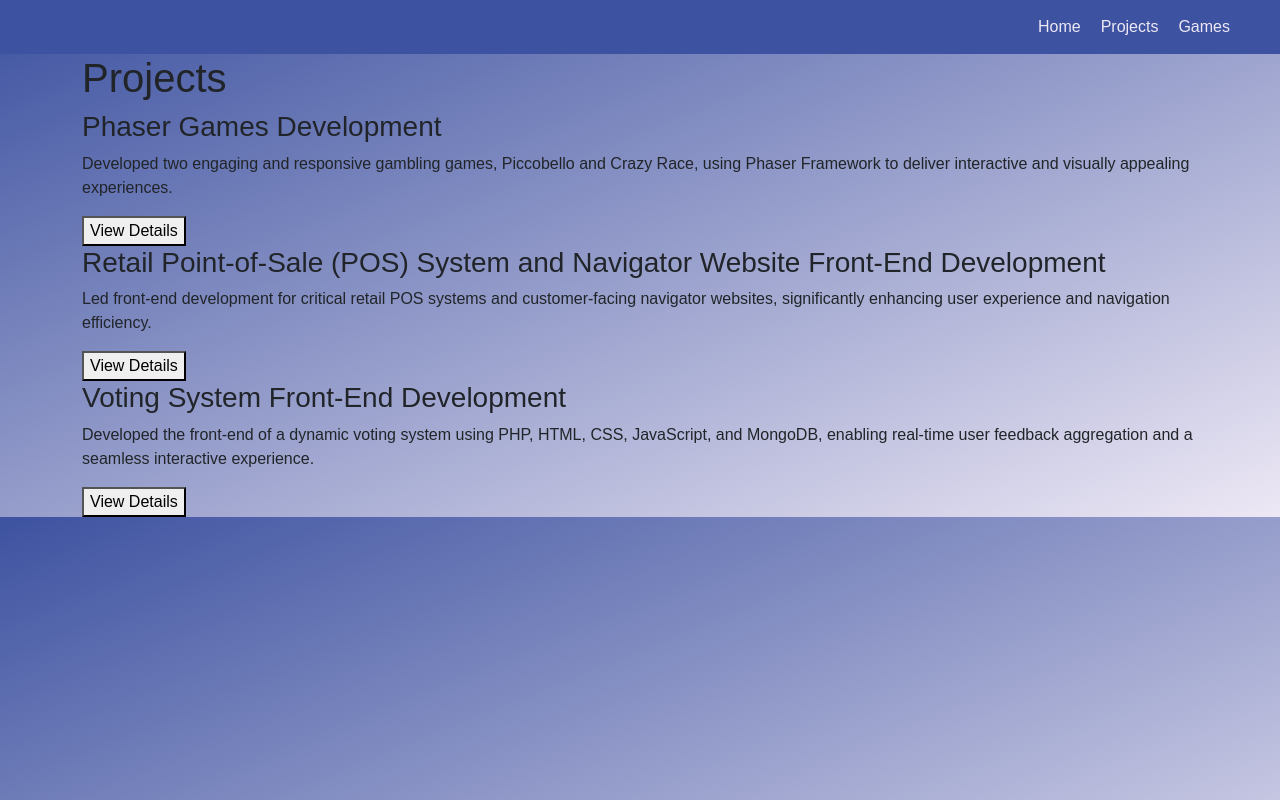
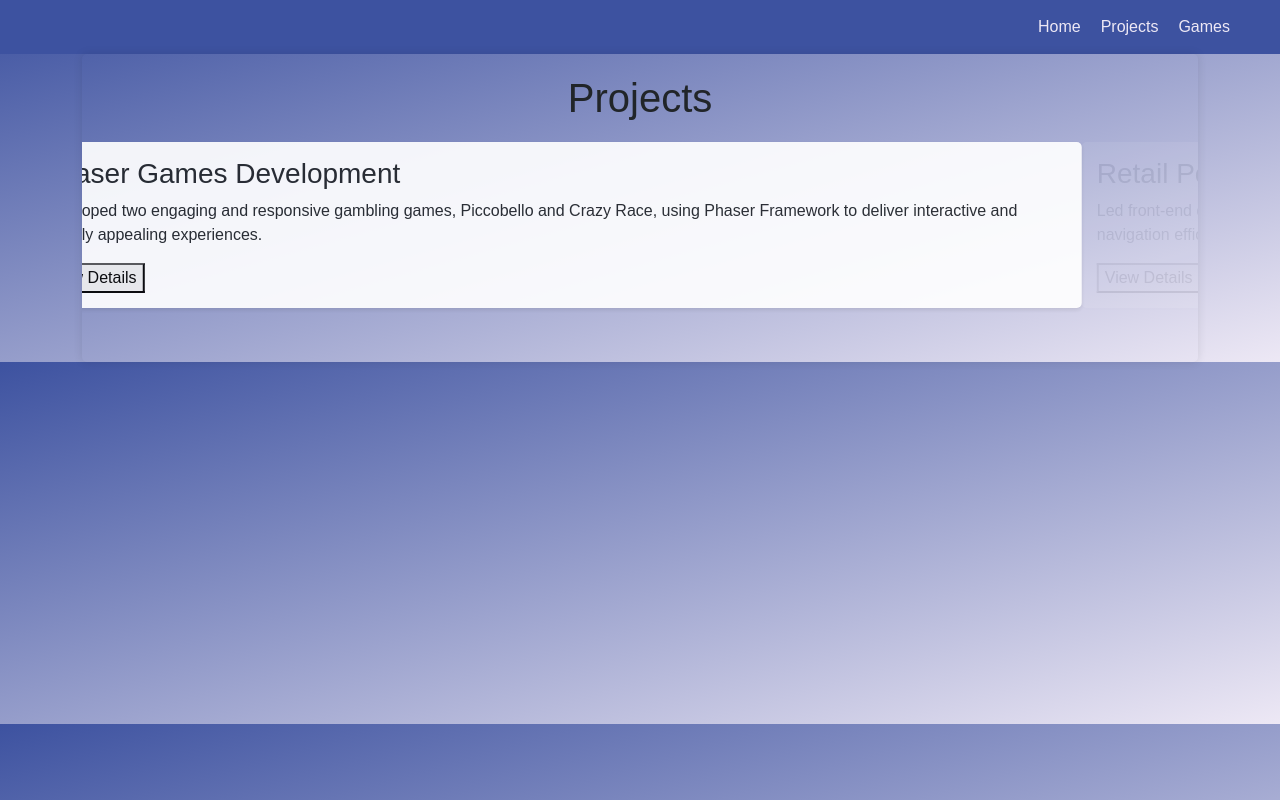
Before and after one commit to sweshisj/portfolio, an Angular app: page /projects in a window 1280 px wide. Built offline with nearby package versions, Linux system fonts and the light colour scheme.

Commit message:
project page styling

```diff
--- a/src/app/app.config.ts
+++ b/src/app/app.config.ts
@@ -1,9 +1,9 @@
 import { ApplicationConfig, provideZoneChangeDetection } from '@angular/core';
 import { provideRouter } from '@angular/router';
-
+import { provideAnimations } from '@angular/platform-browser/animations';
 import { routes } from './app.routes';
 import { provideClientHydration, withEventReplay } from '@angular/platform-browser';
 
 export const appConfig: ApplicationConfig = {
-  providers: [provideZoneChangeDetection({ eventCoalescing: true }), provideRouter(routes), provideClientHydration(withEventReplay())]
+  providers: [provideZoneChangeDetection({ eventCoalescing: true }), provideRouter(routes), provideClientHydration(withEventReplay()), provideAnimations()]
 };
--- a/src/app/projects/projects.component.html
+++ b/src/app/projects/projects.component.html
@@ -1,7 +1,12 @@
 <div class="projects">
     <h1>Projects</h1>
     <div class="project-list">
-        <div class="project" *ngFor="let project of projects">
+      <div
+        class="project"
+        *ngFor="let project of projects; let i = index"
+        [@slide]="getSlideState(i)"
+        [style.order]="i === currentIndex ? 1 : i < currentIndex ? 0 : 2"
+      >
         <h3>{{ project.name }}</h3>
         <p>{{ project.description }}</p>
         <button (click)="showProjectDetails(project)">View Details</button>
@@ -12,5 +17,6 @@
       <h2>{{ selectedProject.name }}</h2>
       <p>{{ selectedProject.detailedDesc }}</p>
       <p>Technologies Used: {{ selectedProject.technologies }}</p>
+       <button (click)="hideProjectDetails()">Hide Details</button>
     </div>
   </div>
--- a/src/app/projects/projects.component.scss
+++ b/src/app/projects/projects.component.scss
@@ -1,14 +1,37 @@
-.projects-container {
-    background-color: #f5f5f5;
+.projects {
   padding: 20px;
   border-radius: 5px;
   box-shadow: 0 0 10px rgba(0, 0, 0, 0.1);
+  position: relative;
+  overflow: hidden;
 
-    .project-card {
+  h1 {
+    text-align: center;
+    margin-bottom: 20px;
+  }
+
+  .project-list {
+    display: flex;
+    transition: transform 0.5s ease-in-out;
+    position: relative;
+    height: 200px; /* adjust as needed */
+  }
+
+  .project {
     background-color: #fff;
     padding: 15px;
     border-radius: 5px;
-      margin-bottom: 15px;
+    margin: 0 10px;
+    flex: 0 0 100%; /* Each project takes up full width */
     box-shadow: 0 2px 4px rgba(0, 0, 0, 0.1);
+    position: absolute; /* Allows for absolute positioning of slides */
+    top: 0;
+  }
+
+  .project-details {
+    background-color: #e9e9e9;
+    padding: 20px;
+    margin-top: 20px;
+    border-radius: 5px;
   }
 }
--- a/src/app/projects/projects.component.ts
+++ b/src/app/projects/projects.component.ts
@@ -1,11 +1,23 @@
 import { CommonModule, NgFor } from '@angular/common';
 import { Component } from '@angular/core';
+import { trigger, state, style, transition, animate } from '@angular/animations';
 
 @Component({
   selector: 'app-projects',
   imports: [CommonModule, NgFor],
   templateUrl: './projects.component.html',
-  styleUrl: './projects.component.scss'
+  styleUrl: './projects.component.scss',
+  animations: [
+    trigger('slide',[
+      state('center', style({transform: 'translateX(0)', opacity: 1})),
+      state('left', style({transform: 'translateX(-100%)', opacity: 0})),
+      state('right', style({transform: 'translateX(100%)', opacity: 0})),
+      transition('center => left', animate('500ms ease-in-out')),
+      transition('center => right', animate('500ms ease-in-out')),
+      transition('left => center', animate('500ms ease-in-out')),
+      transition('right => center', animate('500ms ease-in-out'))
+    ])
+  ]
 })
 export class ProjectsComponent {
   projects = [
@@ -28,8 +40,51 @@ export class ProjectsComponent {
       detailedDesc: "Led the front-end engineering of a sophisticated voting system, employing PHP, HTML, CSS, and JavaScript to build an engaging and transparent platform for user feedback. Key contributions included designing an intuitive interface and implementing a robust rating calculation mechanism that dynamically displayed the company's average rating. Utilizing AJAX and MongoDB, the system allowed for seamless, real-time user rating submissions and immediate updates to the average rating, significantly enhancing user engagement and streamlining the feedback collection process for an improved overall user experience."
     }
   ]
-  selectedProject: any = "";
+  selectedProject: any = null;
+  currentIndex = 0;
+  slideInterval: any;
+  isPaused = false;
+
+  ngOnInit() {
+    this.startSlideShow();
+  }
+
+  ngOnDestroy() {
+    this.stopSlideShow();
+  }
+
+  startSlideShow() {
+    this.slideInterval = setInterval(() => {
+      if (!this.isPaused) {
+        this.currentIndex = (this.currentIndex + 1) % this.projects.length;
+      }
+    }, 5000);
+  }
+
+  stopSlideShow() {
+    clearInterval(this.slideInterval);
+    this.slideInterval = null;
+  }
+
   showProjectDetails(project: any) {
     this.selectedProject = project;
+    this.isPaused = true;
+    this.stopSlideShow();
+  }
+
+  hideProjectDetails() {
+    this.selectedProject = null;
+    this.isPaused = false;
+    this.startSlideShow();
+  }
+
+  getSlideState(index: number): string {
+    if (index === this.currentIndex) {
+      return 'center';
+    } else if (index === (this.currentIndex - 1 + this.projects.length) % this.projects.length) {
+      return 'left';
+    } else {
+      return 'right';
+    }
   }
 }
```
Also changed, not shown: package.json (+13 -12 lines), 1 other file (tests, documents, lock files or other folders). Lines whose indentation alone changed are shown as unchanged.
